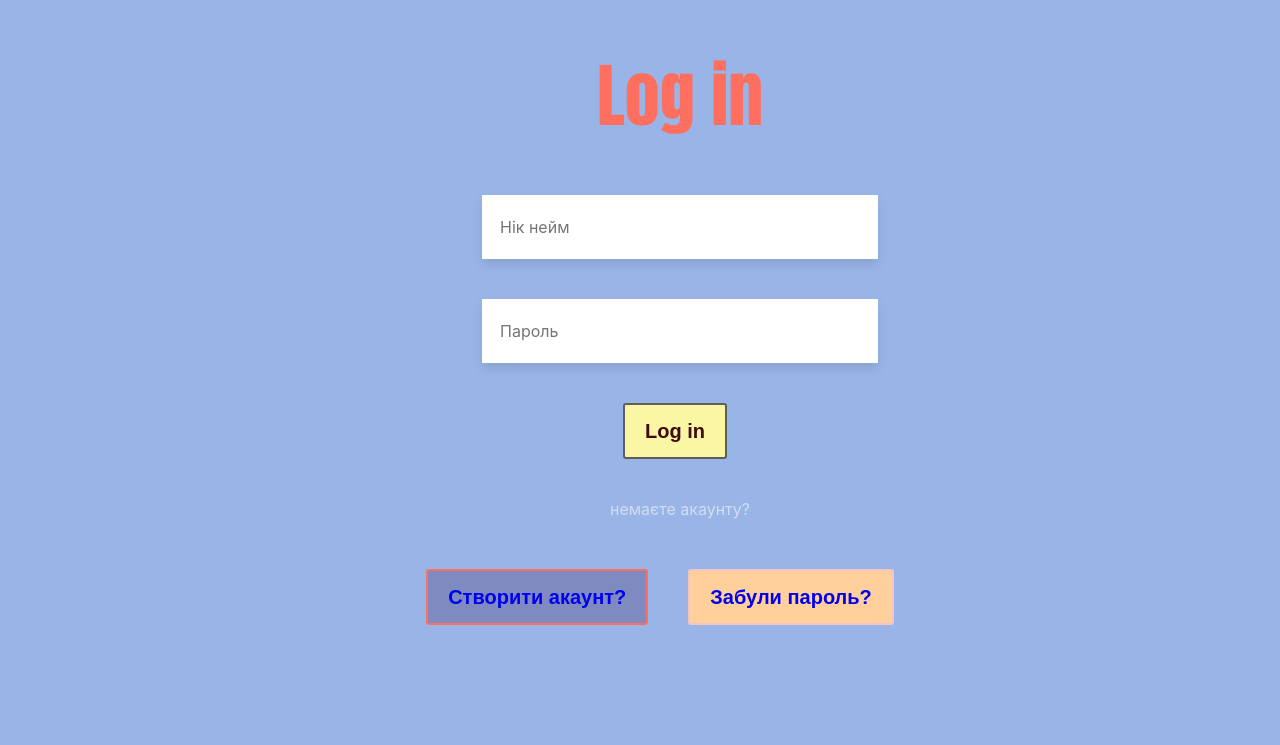
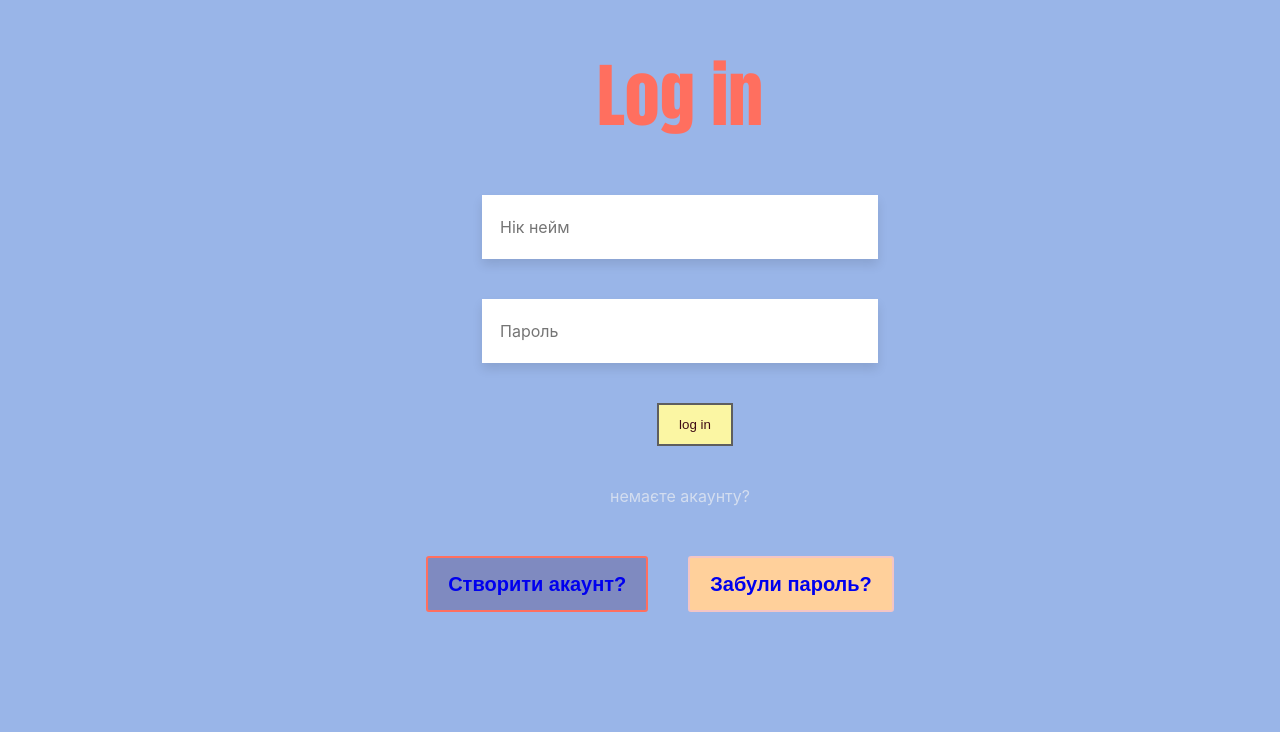
Before and after one commit to Maximca2/Authorization, a React (Create React App) app: page /logIn in a window 1280 px wide. Shown: the part 124-869 px from the top of the page. Built offline with nearby package versions, Linux system fonts and the light colour scheme.

Commit message:
return from componnent

```diff
--- a/src/pages/LogIn/LogInPage.jsx
+++ b/src/pages/LogIn/LogInPage.jsx
@@ -84,11 +84,10 @@ const LogInPage = () => {
         </form>
       </div>
       <div className={style.boxForBtn}>
-        <Button
+        <button
           onClick={() => checkIfAccountExist(dataToLogIn, database)}
-          style={style.btnLogIn}
-          value={"Log in"}
-        ></Button>
+          className={style.btnLogIn}
+        >log in</button>
       </div>
       <div className={style.haventAccount}>немаєте акаунту?</div>
       <div className={style.boxForButtons}>
```
